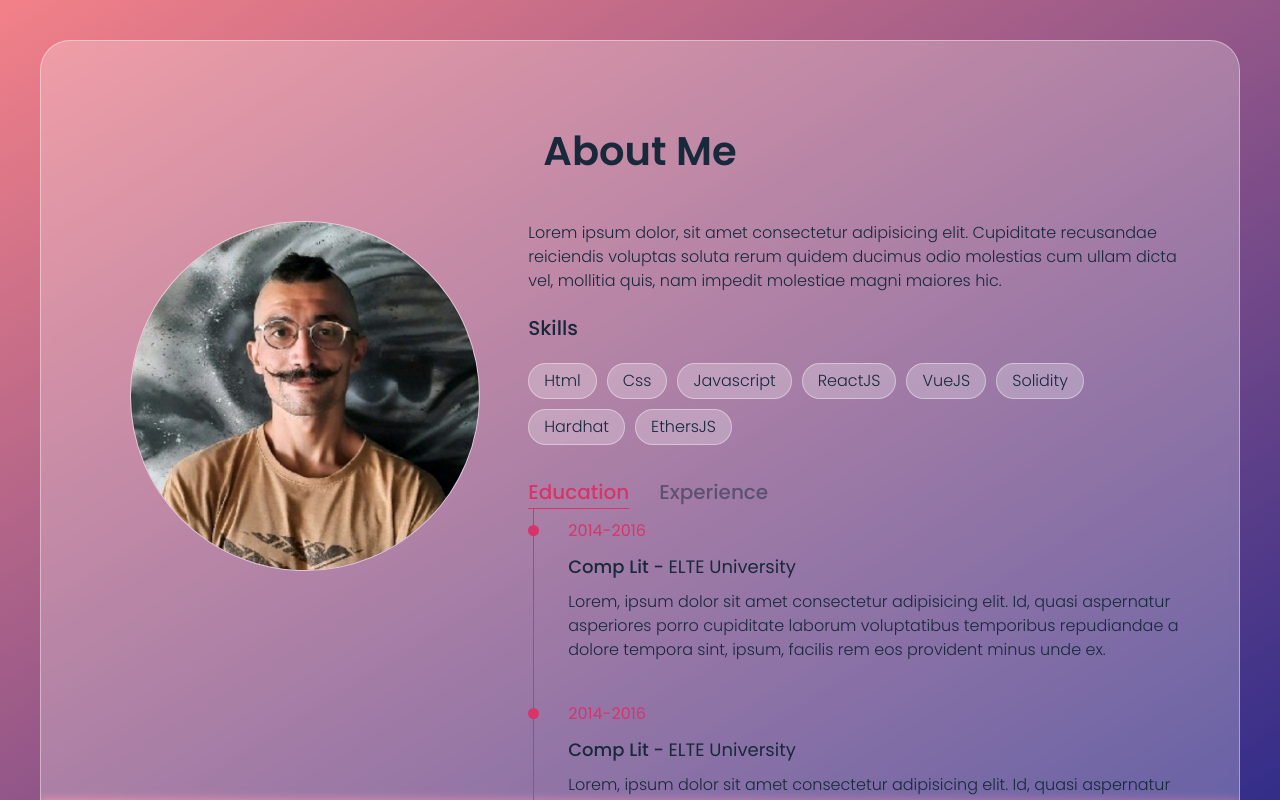
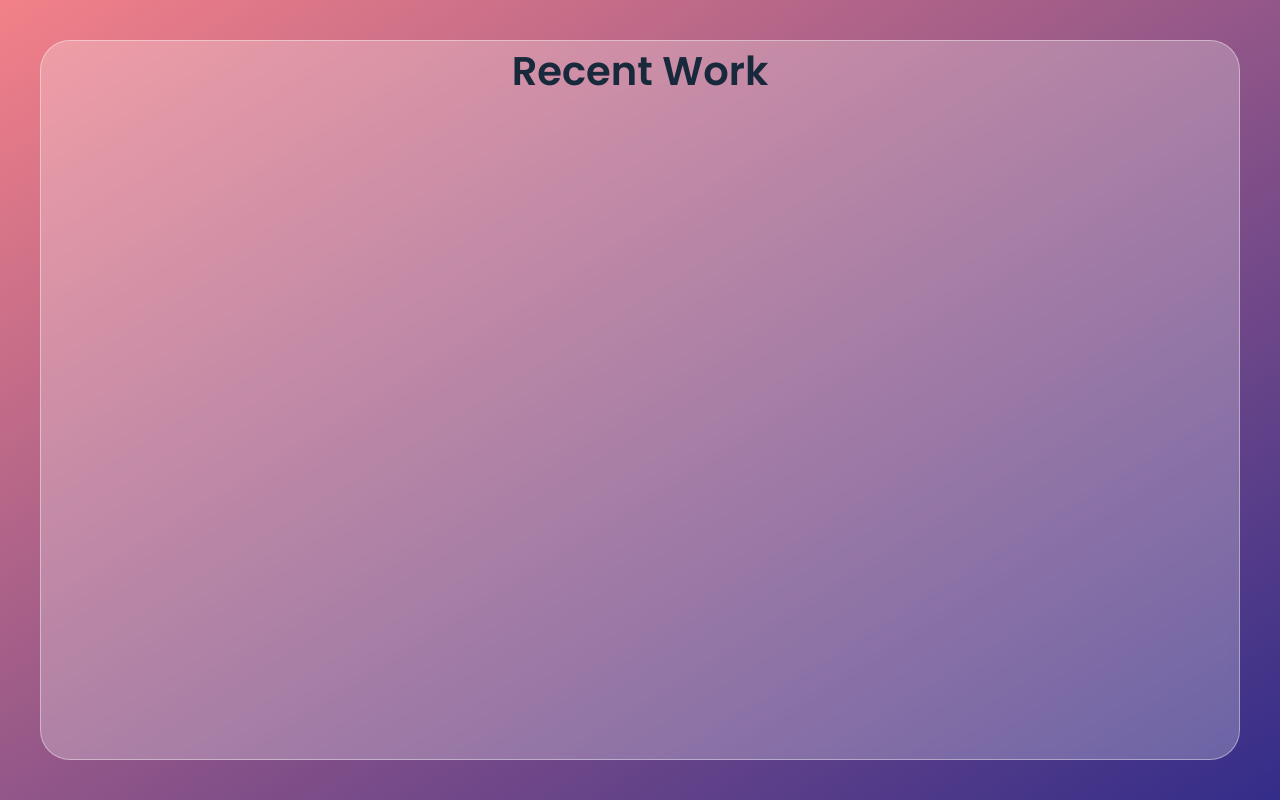
Before and after one commit to muratcan-yuksel/portfolio-glass-ex, a React (Create React App) app: page / in a window 1280 px wide. Shown: the top 800 px of the page. Built offline with nearby package versions, Linux system fonts and the light colour scheme.

Commit message:
start portfolio section, add hidden class to about main div to hide it

```diff
--- a/src/App.js
+++ b/src/App.js
@@ -1,12 +1,14 @@
 import React from "react";
 import Home from "./components/home/Home";
 import About from "./components/about/About";
+import Portfolio from "./components/portfolio/Portfolio";
 
 const App = () => {
   return (
     <div className="main">
       <Home />
       <About />
+      <Portfolio />
     </div>
   );
 };
--- a/src/components/about/About.js
+++ b/src/components/about/About.js
@@ -111,7 +111,7 @@ const About = () => {
   };
 
   return (
-    <section className="about-section sec-padding">
+    <section className="about-section sec-padding hidden">
       <div className="container">
         <div className="row">
           <div className="section-title">
--- /dev/null
+++ b/src/components/portfolio/Portfolio.js
@@ -0,0 +1,18 @@
+import React from "react";
+import "./portfolio.css";
+
+const Portfolio = () => {
+  return (
+    <section className="portfolio-section">
+      <div className="container">
+        <div className="row">
+          <div className="section-title">
+            <h2>recent work</h2>
+          </div>
+        </div>
+      </div>
+    </section>
+  );
+};
+
+export default Portfolio;
```
Also changed, not shown: src/components/portfolio/portfolio.css (added).
